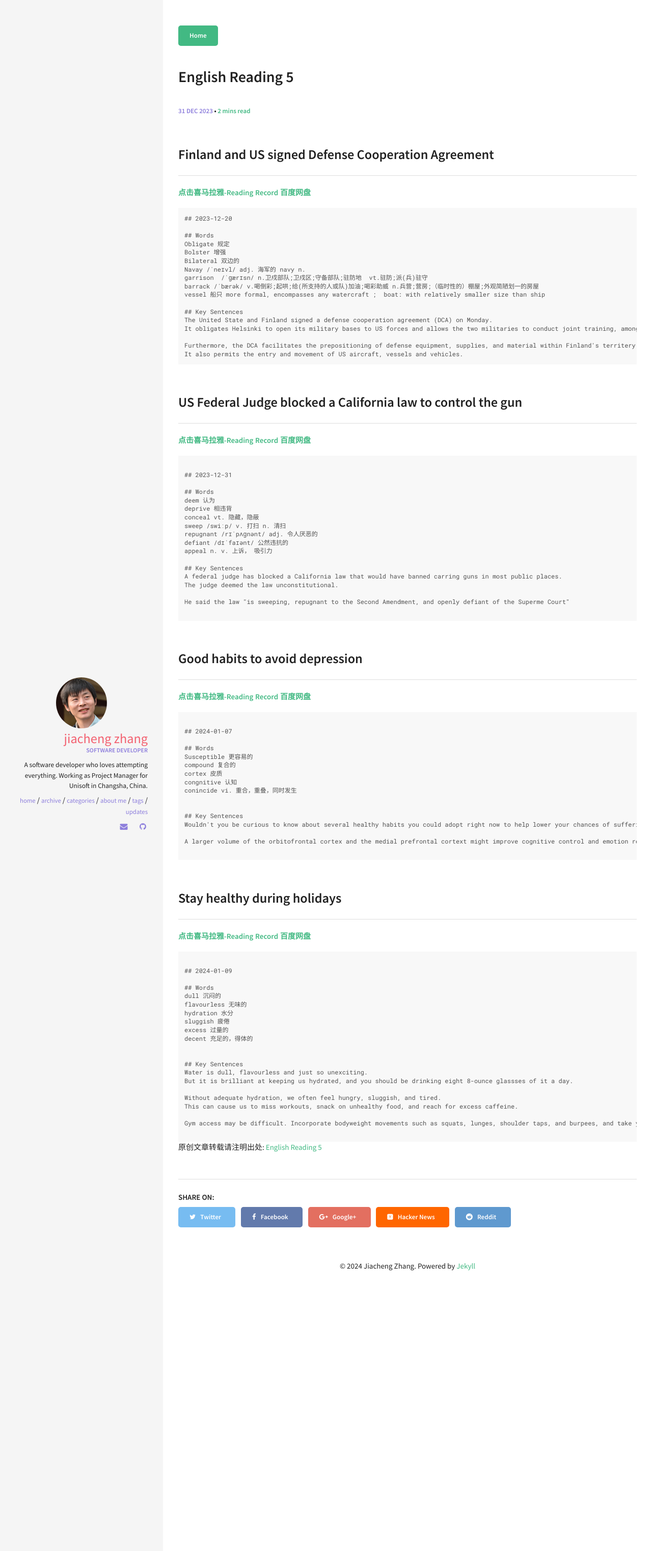
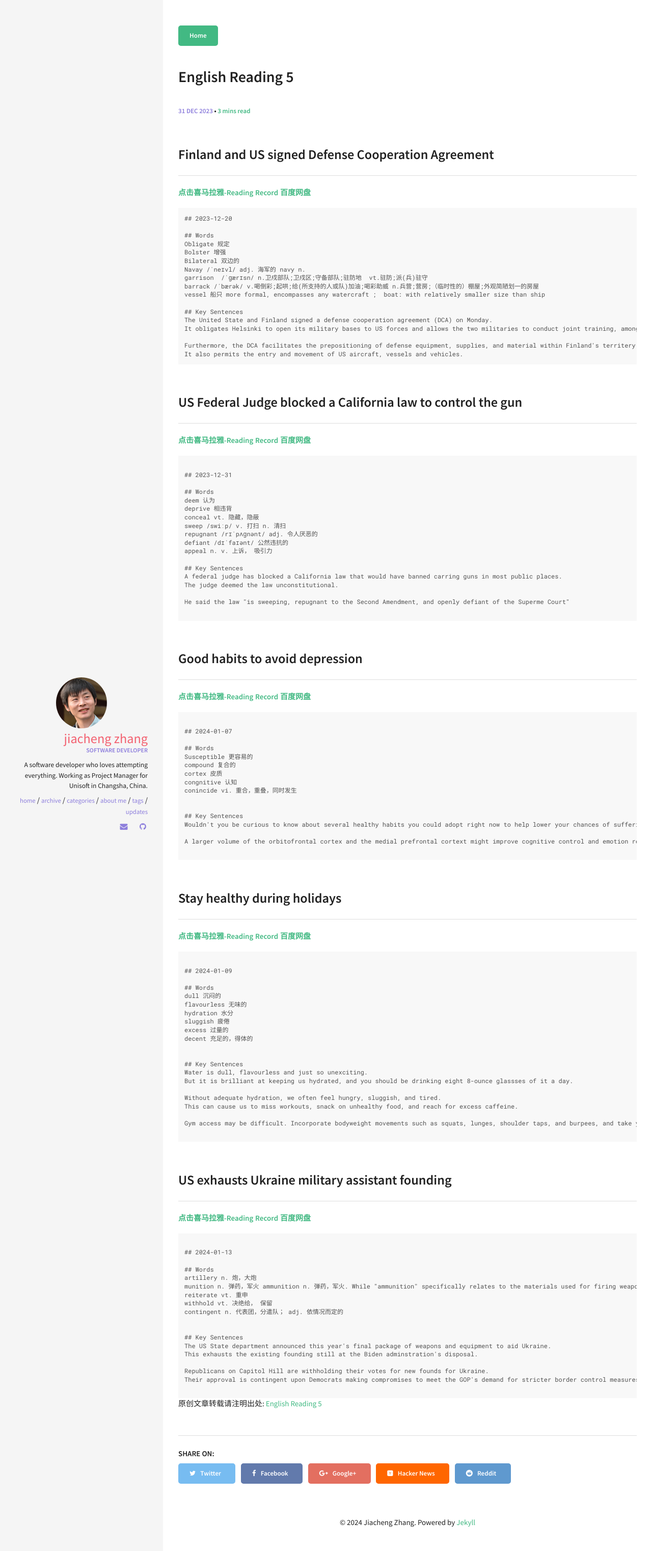
Before and after one commit to zhangjiacheng/zhangjiacheng.github.io, a Jekyll site: the page built from _posts/2023-12-31-EnglishReadingJC005.md, in a window 1280 px wide. Shown: the whole page at 51% size. Built offline with Jekyll 4.4.1, drawn with Linux system fonts in a browser that asks for light colours.

Commit message:
add 1 more post

````diff
--- a/_posts/2023-12-31-EnglishReadingJC005.md
+++ b/_posts/2023-12-31-EnglishReadingJC005.md
@@ -103,3 +103,28 @@ This can cause us to miss workouts, snack on unhealthy food, and reach for exces
 Gym access may be difficult. Incorporate bodyweight movements such as squats, lunges, shoulder taps, and burpees, and take your fitness on the road with you.
 
 ```
+
+
+## US exhausts Ukraine military assistant founding
+ <a href="https://xima.tv/1_oIiy1K2?_sonic=0"><b>点击喜马拉雅-Reading Record</b></a> <a href="https://pan.baidu.com/s/1febDvhSQvcG2uhV0Au20gQ?pwd=8saj"><b>百度网盘</b></a>
+
+```
+
+## 2024-01-13
+
+## Words
+artillery n. 炮，大炮
+munition n. 弹药，军火 ammunition n. 弹药，军火. While "ammunition" specifically relates to the materials used for firing weapons, "munition" is a more comprehensive term that includes various military supplies and equipment beyond just ammunition.
+reiterate vt. 重申
+withhold vt. 决绝给， 保留
+contingent n. 代表团，分遣队； adj. 依情况而定的
+
+
+## Key Sentences
+The US State department announced this year's final package of weapons and equipment to aid Ukraine.
+This exhausts the existing founding still at the Biden adminstration's disposal.
+
+Republicans on Capitol Hill are withholding their votes for new founds for Ukraine.
+Their approval is contingent upon Democrats making compromises to meet the GOP's demand for stricter border control measures to deter incoming migrants.
+
+```
````
Also changed, not shown: _posts/2024-01-16-EnglishReadingJC006.md (added, +53 -0 lines).
